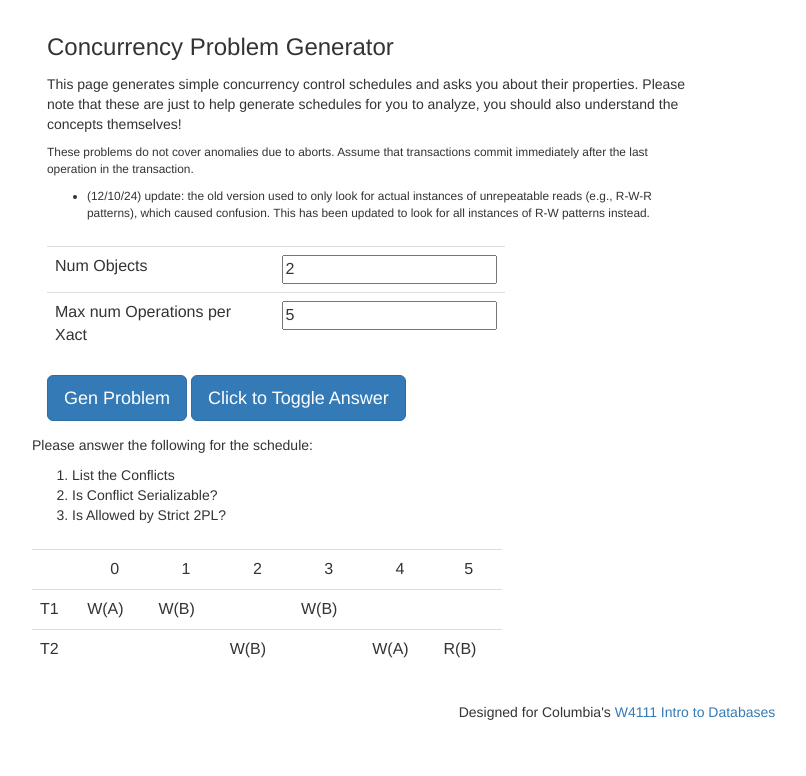
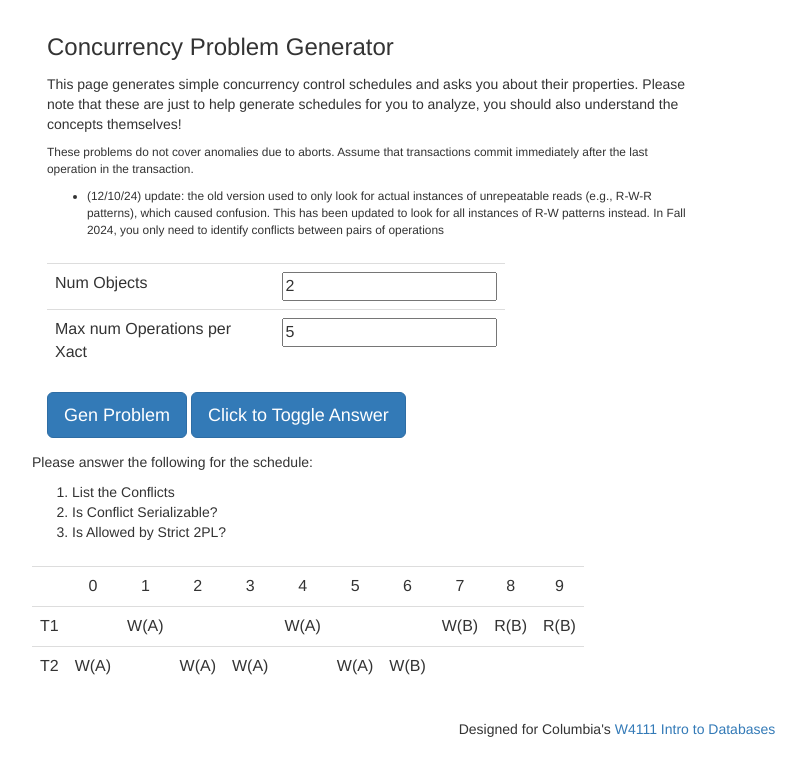
Before and after one commit to w4111/w4111.github.io, a plain HTML site: page concurrency.html in a window 1280 px wide. Shown: the whole page, without its empty margins (23-829 px from the left). Drawn offline with Linux system fonts and the light colour scheme.

Commit message:
generic message

```diff
--- a/concurrency.html
+++ b/concurrency.html
@@ -21,7 +21,7 @@
           </small></p>
           <p><small>
             <ul>
-              <li>(12/10/24) update: the old version used to only look for actual instances of unrepeatable reads (e.g., R-W-R patterns), which caused confusion.   This has been updated to look for all instances of R-W patterns instead.
+              <li>(12/10/24) update: the old version used to only look for actual instances of unrepeatable reads (e.g., R-W-R patterns), which caused confusion.   This has been updated to look for all instances of R-W patterns instead.   In Fall 2024, you only need to identify conflicts between pairs of operations
             </ul>
           </small></p>
         </div> </div>
--- a/files/js/concurrency.js
+++ b/files/js/concurrency.js
@@ -23,7 +23,7 @@ function genTransaction(opts) {
   var xact = opts.xact;
   var nobjs = opts.nobjs || 2;
   var nopts = opts.nopts || 5;
-  nopts = randInt(3, nopts);
+  //nopts = randInt(3, nopts);
   objs = _.times(nobjs, function(i) { return i; });
 
   return _.times(nopts, function() {
@@ -106,6 +106,7 @@ function getConflicts(schedule) {
   var rwconflicts = [];
   var wrconflicts = [];
   var wwconflicts = [];
+  var rwrconflicts = [];
   var graph = {};
   schedule = R.zip(schedule, _.times(schedule.length, (i) => i));
 
@@ -114,7 +115,7 @@ function getConflicts(schedule) {
     [{xact: xact1, op: op1, obj: obj1},idx1],
     [{xact: xact2, op: op2, obj:obj2},idx2]]) => {
     if (xact1 == xact2 || obj1 != obj2) return;
-    msg = `${idx1},${idx2} on ${obj1}`
+    msg = `${idx1},${idx2}(${obj1})`
     if (op1 == "W" && op2 == "W") wwconflicts.push(msg);
     if (op1 == "W" && op2 == "R" && idx1 < idx2) wrconflicts.push(msg);
     if (op1 == "R" && op2 == "W" && idx1 < idx2) rwconflicts.push(msg);
@@ -136,32 +137,36 @@ function getConflicts(schedule) {
 //    })
 //  });
 //
-//  _.each(schedule, function(op1, idx1) {
-//    if (op1.op != "R") return;
-//    _.each(schedule, function(op2, idx2) {
-//      if (idx2 <= idx1) return;
-//      if (op2.op != "W" || op2.obj != op1.obj || op2.xact == op1.xact) return;
-//      _.each(schedule, function(op3, idx3) {
-//        if (idx3 <= idx2) return;
-//        if (op3.op != "R" || op3.obj != op1.obj || op3.xact == op2.xact) return;
-//        var msg = idx1 + "," + idx2 + "," + idx3 + " on " + op1.obj;
-//        rwconflicts.push(msg)
-//      });
-//    });
-//  });
+  _.each(schedule, function(op1, idx1) {
+    if (op1.op != "R") return;
+    _.each(schedule, function(op2, idx2) {
+      if (idx2 <= idx1) return;
+      if (op2.op != "W" || op2.obj != op1.obj || op2.xact == op1.xact) return;
+      _.each(schedule, function(op3, idx3) {
+        if (idx3 <= idx2) return;
+        if (op3.op != "R" || op3.obj != op1.obj || op3.xact == op2.xact) return;
+        var msg = `${idx1},${idx2},${idx3}(${obj1})`
+        rwrconflicts.push(msg)
+      });
+    });
+  });
 
   return {
     rw: {
-      name: "RW Unrepeatable Reads",
+      name: "RW Conflict",
       conflicts: rwconflicts
     },
     wr: {
-      name: "WR Dirty Reads",
+      name: "WR Conflict: Read uncommited data",
       conflicts: wrconflicts
     },
     ww: {
-      name: "WW Lost Writes",
+      name: "WW Conflict: First write is lost",
       conflicts: wwconflicts
+    },
+    rwr: {
+      name: "RWR: First read is unrepeatable",
+      conflicts: rwrconflicts
     }
   };
 }
```
